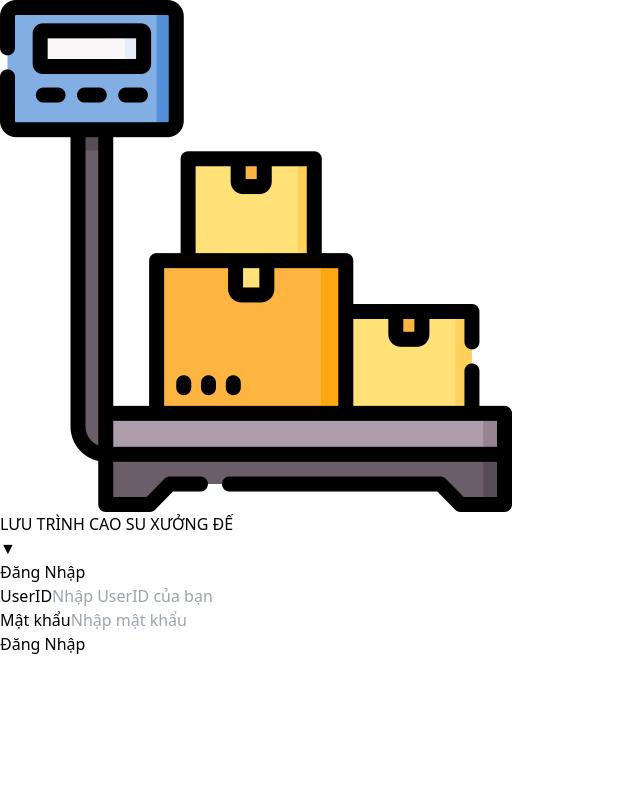
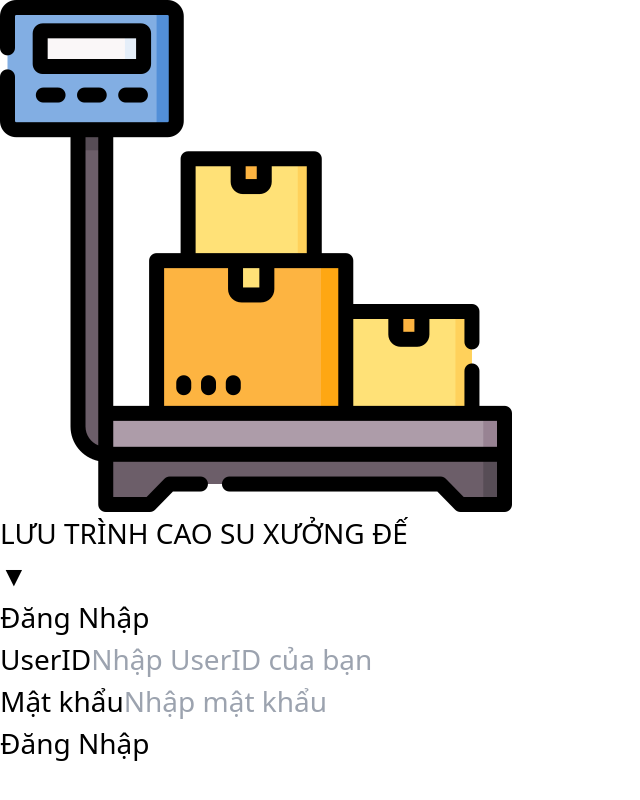
Before and after one commit to NguyenThanhNghia-B2014589/weighing-scale, a React (Vite) app: page /login in a window 1280 px wide. Shown: the whole page, without its empty margins (0-640 px from the left). Built offline with nearby package versions, Linux system fonts and the light colour scheme; sample sign-in values are in the browser's storage.

Commit message:
Chỉnh sửa một ít UI
- Phóng to web trên mà hình lớn
- Thêm lớp phủ mờ khi hiện thông báo ở  login page
- Fix menu tự mở sau khi login

```diff
--- a/src/components/LoginPage/LoginPage.tsx
+++ b/src/components/LoginPage/LoginPage.tsx
@@ -40,8 +40,15 @@ function LoginPage() {
 
   return (
     <div className="min-h-auto flex items-center justify-center bg-sky-200 pt-[200px]">
+      {/* Hiển thị thông báo nếu có */}
+      <Notification message={notificationMessage} type={notificationType} />
+      {/*Lớp phủ mờ khi có thông báo*/}
+      {notificationMessage && (
+        <div className="fixed inset-0 bg-black bg-opacity-25 z-40"></div>
+      )}
 
-      <Notification message={notificationMessage} type={notificationType} />
+      <div className={notificationMessage ? 'pointer-events-none opacity-50' : ''}></div>
+
       <div className="bg-white p-8 rounded-lg shadow-lg w-full max-w-md">
         <h2 className="text-2xl font-bold text-center text-gray-800 mb-8">Đăng Nhập</h2>
         <form onSubmit={handleLogin}>
--- a/src/components/ui/Header.tsx
+++ b/src/components/ui/Header.tsx
@@ -5,7 +5,7 @@ import { Link, useNavigate } from 'react-router-dom';
 import logoIcon from '../../assets/logo.png';
 import adminIcon from '../../assets/admin.png';
 import logoutIcon from '../../assets/logout.png';
-import { useAuth } from '../../context/useAuth'; // 1. Import Custom Hook
+import { useAuth } from '../../context/useAuth';
 
 function Header() {
   const [isMenuOpen, setIsMenuOpen] = useState(false);
@@ -15,19 +15,16 @@ function Header() {
   const { user, logout } = useAuth();
 
   const toggleMenu = () => {
-    setIsMenuOpen(!isMenuOpen);
+    setIsMenuOpen((prev) => !prev);
   };
 
-  // 3. Tạo hàm xử lý sự kiện đăng xuất
   const handleLogout = () => {
-    console.log('Đăng xuất...');
     logout();
-    // Trong một ứng dụng thực tế, bạn sẽ xóa token/session của người dùng ở đây
-    // Ví dụ: localStorage.removeItem('userToken');
-
-    navigate('/login'); // Điều hướng về trang đăng nhập
+    setIsMenuOpen(false); // đóng menu khi logout
+    navigate('/login');
   };
 
+  // Click ra ngoài menu thì đóng
   useEffect(() => {
     const handleClickOutside = (event: MouseEvent) => {
       if (menuRef.current && !menuRef.current.contains(event.target as Node)) {
@@ -40,41 +37,49 @@ function Header() {
     };
   }, []);
 
-   return (
+  // Reset menu về false mỗi khi user thay đổi (login/logout)
+  useEffect(() => {
+    setIsMenuOpen(false);
+  }, [user]);
+
+  return (
     <header className="fixed top-0 left-0 w-full h-[70px] bg-[#064469] z-50 flex items-center justify-between px-6 shadow-lg">
       <div className="flex items-center gap-4">
         <Link to="/WeighingStation" className="flex items-center gap-4">
           <img src={logoIcon} alt="Logo" className="h-[35px]" />
         </Link>
-        <h1 className="text-white  sm:text-2xl text-xl font-bold tracking-wide">LƯU TRÌNH CAO SU XƯỞNG ĐẾ</h1>
+        <h1 className="text-white sm:text-2xl text-xl font-bold tracking-wide">
+          LƯU TRÌNH CAO SU XƯỞNG ĐẾ
+        </h1>
       </div>
 
-      {/* 4. HIỂN THỊ CÓ ĐIỀU KIỆN */}
-      {user && ( // Chỉ hiển thị menu nếu người dùng đã đăng nhập
+      {user && (
         <div className="relative" ref={menuRef}>
-          <div className="flex items-center gap-2 cursor-pointer p-2 rounded-md hover:bg-white/10" onClick={toggleMenu}>
+          {/* Nút mở menu */}
+          <div
+            className="flex items-center gap-2 cursor-pointer p-2 rounded-md hover:bg-white/10"
+            onClick={toggleMenu}
+          >
             <span className="text-white font-medium">{user.userName}</span>
             <span className="text-white">▼</span>
           </div>
 
+          {/* Menu xổ xuống */}
           {isMenuOpen && (
             <div className="absolute top-full right-0 mt-2 w-48 bg-white rounded-md shadow-xl p-2 z-50 ring-1 ring-black ring-opacity-5 flex flex-col gap-1">
-
-              {/* 2. HIỂN THỊ CÓ ĐIỀU KIỆN NÚT "CÀI ĐẶT" */}
               {user.role === 'admin' && (
                 <Link
-                  to="/admin" // Đường dẫn đến trang Cài đặt
-                  className="w-full text-left px-4 py-2 text-gray-800 rounded-md hover:bg-gray-100 transition-colors flex items-center"
-                  onClick={() => setIsMenuOpen(false)} // Tự động đóng menu khi nhấp
+                  to="/admin"
+                  className="w-full text-left px-4 py-2 text-gray-800 rounded-md hover:bg-gray-200 transition-colors flex items-center"
+                  onClick={() => setIsMenuOpen(false)}
                 >
-                   <img src={adminIcon} alt="Cài đặt" className="h-5 w-5 mr-3" />
+                  <img src={adminIcon} alt="Admin" className="h-5 w-5 mr-3" />
                   Trang Admin
                 </Link>
               )}
 
-              {/* Nút Đăng xuất */}
               <button
-                className="w-full text-left px-4 py-2 text-gray-800 rounded-md hover:bg-gray-100 transition-colors flex items-center"
+                className="w-full text-left px-4 py-2 text-gray-800 rounded-md hover:bg-gray-200 transition-colors flex items-center"
                 onClick={handleLogout}
               >
                 <img src={logoutIcon} alt="Đăng xuất" className="h-5 w-5 mr-3" />
--- a/src/index.css
+++ b/src/index.css
@@ -8,3 +8,11 @@ input[type=number]::-webkit-inner-spin-button {
   -webkit-appearance: none;
   margin: 0;
 }
+
+/* Tự nhiên thấy phóng to lên nó đẹp hơn */
+/* Chỉ phóng to trên màn hình lớn */
+@screen lg {
+  html {
+    font-size: 175%;
+  }
+}
```
